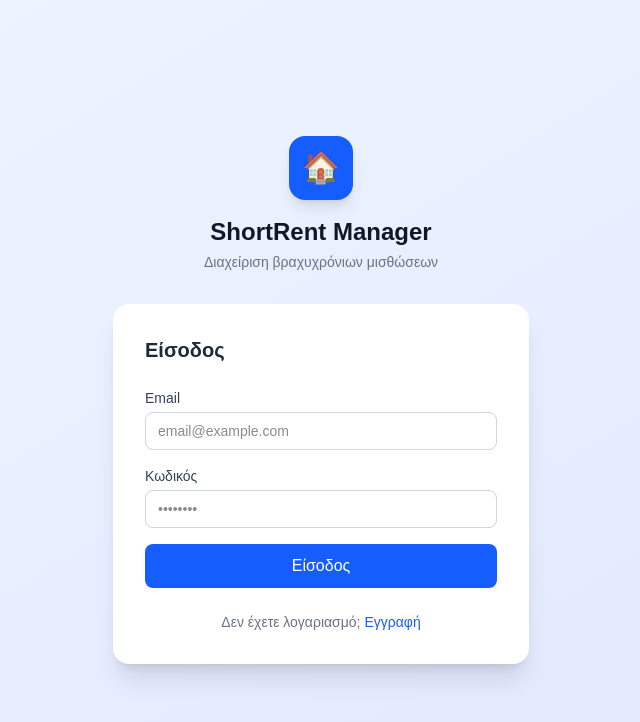
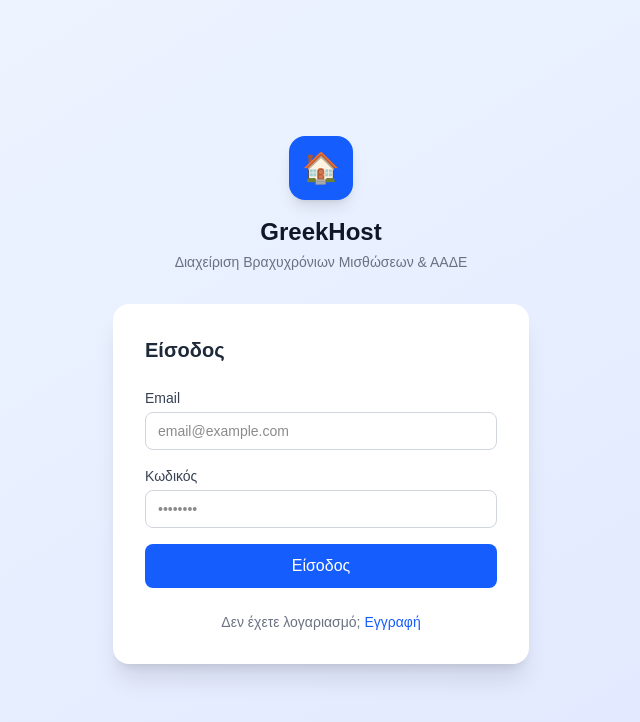
Before and after one commit to aleksey587/shortrent-manager, a Next.js app: page /login in a window 1280 px wide. Shown: the top 722 px of the page, without its empty margins (319-959 px from the left). Built offline with nearby package versions, Linux system fonts and the light colour scheme.

Commit message:
Update branding to GreekHost and add PWA manifest for Play Store

```diff
--- a/app/(auth)/layout.tsx
+++ b/app/(auth)/layout.tsx
@@ -6,8 +6,8 @@ export default function AuthLayout({ children }: { children: React.ReactNode })
           <div className="inline-flex items-center justify-center w-16 h-16 bg-blue-600 rounded-2xl mb-4 shadow-lg">
             <span className="text-3xl">🏠</span>
           </div>
-          <h1 className="text-2xl font-bold text-gray-900">ShortRent Manager</h1>
-          <p className="text-gray-500 text-sm mt-1">Διαχείριση βραχυχρόνιων μισθώσεων</p>
+          <h1 className="text-2xl font-bold text-gray-900">GreekHost</h1>
+          <p className="text-gray-500 text-sm mt-1">Διαχείριση Βραχυχρόνιων Μισθώσεων & ΑΑΔΕ</p>
         </div>
         {children}
       </div>
--- a/app/layout.tsx
+++ b/app/layout.tsx
@@ -6,6 +6,7 @@ import './globals.css'
 export const metadata: Metadata = {
   title: 'GreekHost — Διαχείριση Βραχυχρόνιων Μισθώσεων & ΑΑΔΕ',
   description: 'Η No.1 εφαρμογή για ιδιοκτήτες Airbnb στην Ελλάδα. Ημερολόγιο, συγχρονισμός κρατήσεων, φόροι & δηλώσεις ΑΑΔΕ.',
+  manifest: '/manifest.json',
 }
 
 export default function RootLayout({
--- a/components/aade/ExportPDF.tsx
+++ b/components/aade/ExportPDF.tsx
@@ -47,7 +47,7 @@ export default function ExportPDF() {
       // Header
       doc.setFontSize(18)
       doc.setTextColor(30, 58, 138)
-      doc.text('ShortRent Manager', 14, 18)
+      doc.text('GreekHost', 14, 18)
       doc.setFontSize(12)
       doc.setTextColor(100, 100, 100)
       doc.text(`Ετήσια Φορολογική Αναφορά Βραχυχρόνιων Μισθώσεων — ${year}`, 14, 26)
@@ -197,11 +197,11 @@ export default function ExportPDF() {
       doc.setFontSize(8)
       doc.setTextColor(130, 130, 130)
       doc.text(
-        'ShortRent Manager · Έτοιμο αντίγραφο για φοροτεχνικό/λογιστή · myAADE / gsis.gr/taxisnet/short_term_letting',
+        'GreekHost · Έτοιμο αντίγραφο για φοροτεχνικό/λογιστή · myAADE / gsis.gr/taxisnet/short_term_letting',
         14, lastY + 8
       )
 
-      doc.save(`shortrent-φορολογικη-αναφορα-${year}.pdf`)
+      doc.save(`greekhost-φορολογικη-αναφορα-${year}.pdf`)
     } catch (err) {
       console.error('PDF error:', err)
       alert('Σφάλμα κατά τη δημιουργία PDF.')
```
Also changed, not shown: public/manifest.json (added).
